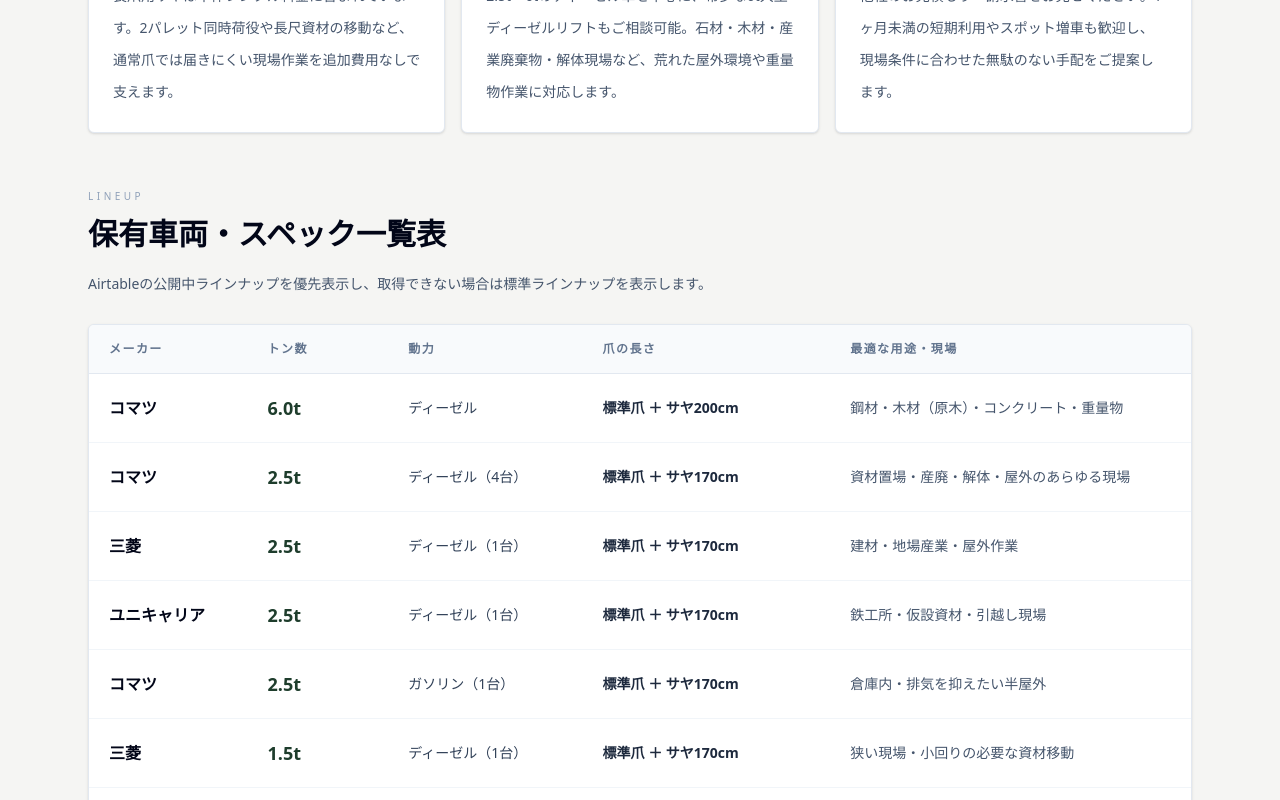
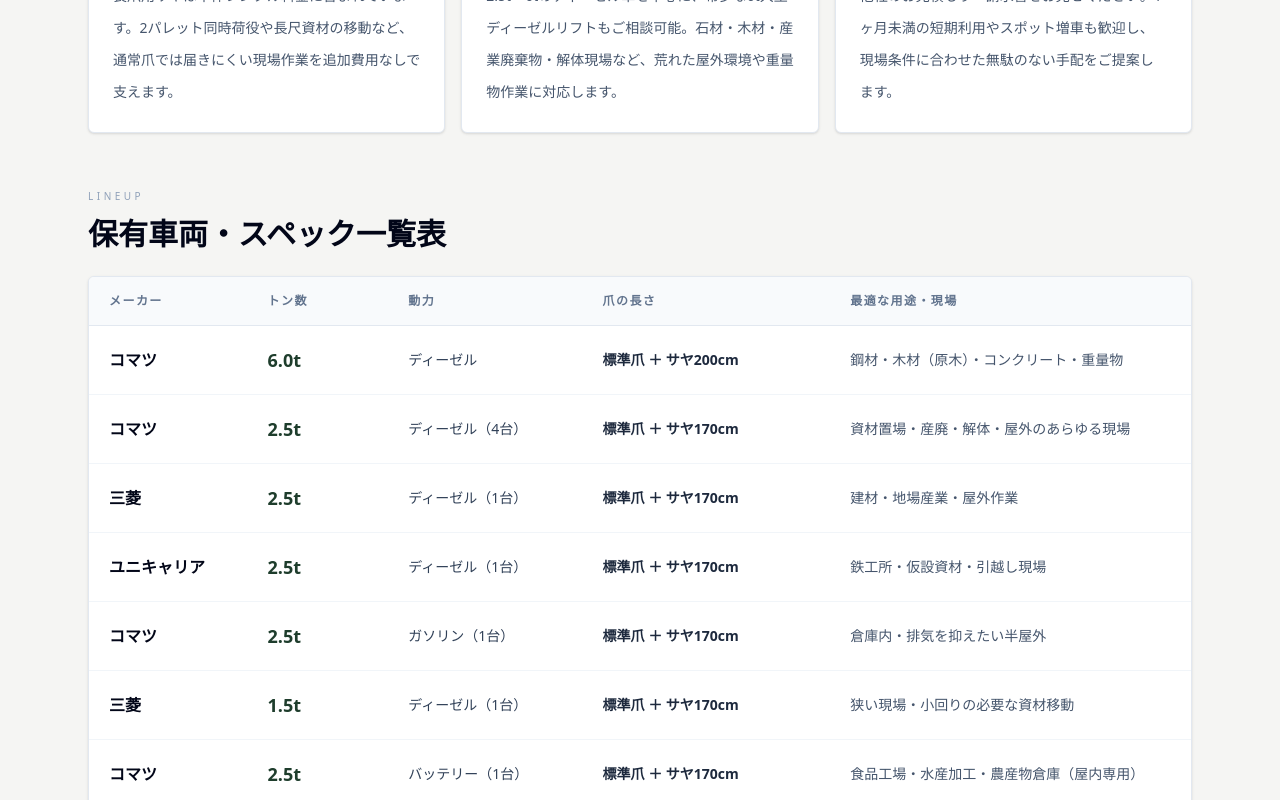
Before and after one commit to ANOSkdy/sinwaunyu, a Next.js app: page /rental in a window 1280 px wide. Shown: the part 935-1735 px from the top of the page. Built offline with nearby package versions, Linux system fonts and the light colour scheme; no server answers.

Commit message:
Remove rental lineup fallback copy

```diff
--- a/src/app/rental/page.tsx
+++ b/src/app/rental/page.tsx
@@ -267,9 +267,6 @@
             <h2 className="mt-3 text-2xl font-bold md:text-3xl">
               保有車両・スペック一覧表
             </h2>
-            <p className="mt-4 max-w-3xl text-sm leading-8 text-slate-600">
-              Airtableの公開中ラインナップを優先表示し、取得できない場合は標準ラインナップを表示します。
-            </p>
           </div>
 
           <div className="mt-6 overflow-hidden rounded-md border border-slate-200 bg-white shadow-sm">
```
